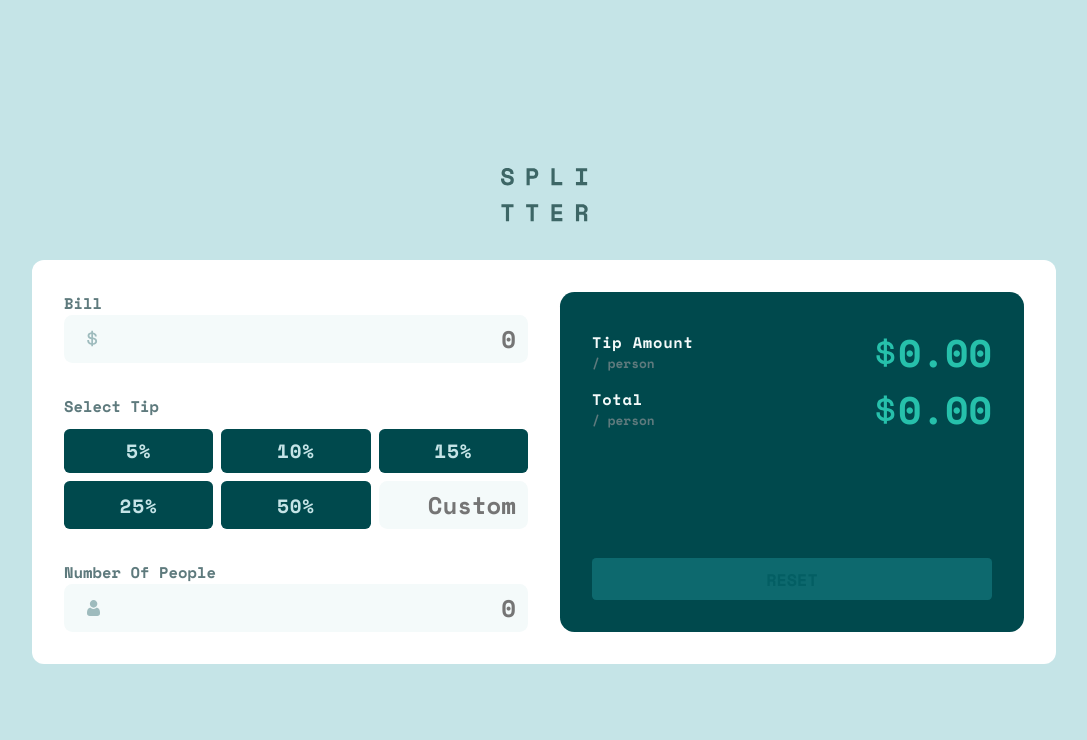
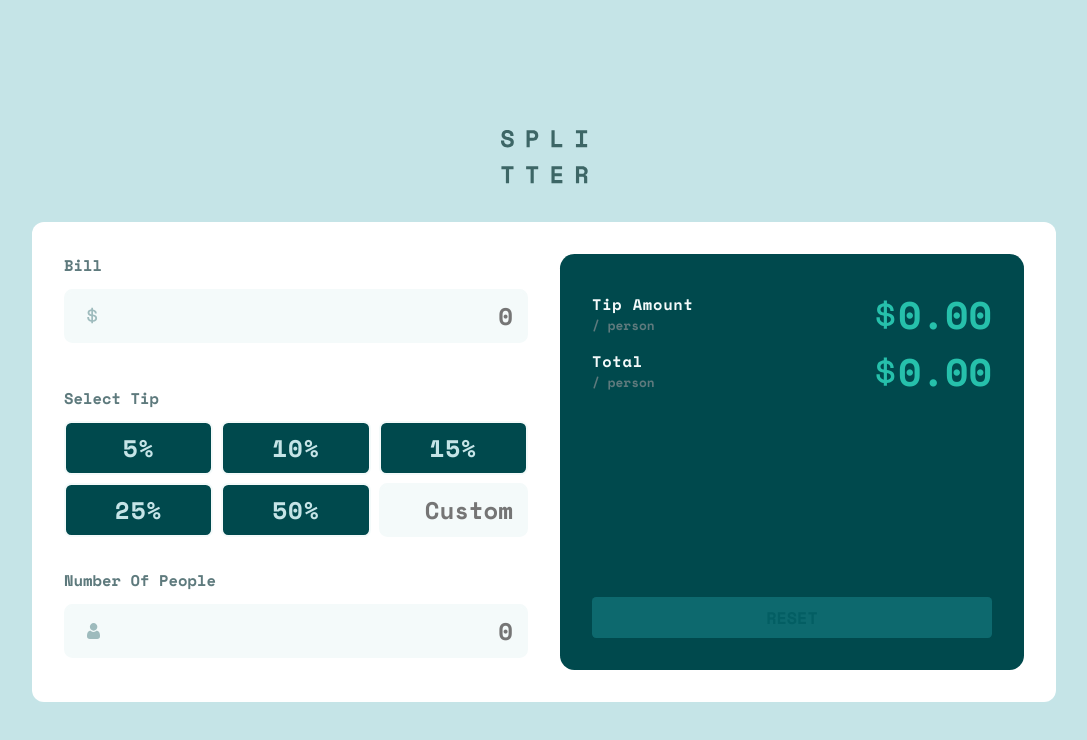
Before and after one commit to Aryan-ki-codepanti/tip-calculator-app, a React (Create React App) app: page / in a window 1280 px wide. Shown: the top 740 px of the page, without its empty margins (96-1183 px from the left). Built offline with nearby package versions, Linux system fonts and the light colour scheme.

Commit message:
Added All active disabled error states

```diff
--- a/src/components/CalculatorInput/CalculatorInput.css
+++ b/src/components/CalculatorInput/CalculatorInput.css
@@ -15,6 +15,15 @@
     font-size: var(--Font-size-form-inputs);
     border-radius: 0.35em;
     padding: 0.25em 0.5em;
+    border: 3px solid var(--Light-grayish-cyan-2);
+}
+.number-of-people-box input , .bill-box input{
+    margin-block: 0.5em;
+}
+
+.calculator-input input:hover,
+.calculator-input input:focus{
+    border: 3px solid var(--Strong-cyan);
 }
 
 .select-tip-box{
--- a/src/components/NumberOfPeople/NumberOfPeople.css
+++ b/src/components/NumberOfPeople/NumberOfPeople.css
@@ -9,3 +9,12 @@
     position: absolute;
     left: 5%;
 }
+
+.number-of-people-header{
+    display: flex;
+    justify-content: space-between;
+}
+
+h1.number-of-people-zero-error{
+    color: var(--Error-state-color) ;
+}
--- a/src/components/NumberOfPeople/NumberOfPeople.jsx
+++ b/src/components/NumberOfPeople/NumberOfPeople.jsx
@@ -3,12 +3,21 @@ import "./NumberOfPeople.css";
 import person from "../../images/icon-person.svg";
 
 export const NumberOfPeople = () => {
+
+    const zeroError = false;
+    const zeroErrorBorder = {
+        borderColor: "var(--Error-state-color)"
+    }
+
     return (
         <div className='number-of-people'>
-            <h1>Number Of People</h1>
+            <div className='number-of-people-header'>
+                <h1>Number Of People</h1>
+                {zeroError && <h1 className='number-of-people-zero-error'>Can't be zero</h1>}
+            </div>
             <div>
-                <img src={person} alt="" />
-                <input type="text" placeholder='0'/>
+                <img src={person} alt="person-svg" />
+                <input style={zeroError ? zeroErrorBorder : {}} type="text" placeholder='0'/>
             </div>
         </div>
     )
--- a/src/components/ResultDisplay/ResultDisplay.css
+++ b/src/components/ResultDisplay/ResultDisplay.css
@@ -17,7 +17,20 @@
     text-transform: uppercase;
     padding: 0.5em;
 
+    background-color: var(--Strong-cyan);
+    color: var(--Very-dark-cyan);
+
+    font-weight: var(--fw-700);
+    cursor: pointer;
+}
+
+.reset-button:disabled{
+    cursor: default;
     background-color: var(--Button-Reset-Disabled-bg);
     color: var(--Button-Reset-Disabled-color);
-    font-weight: var(--fw-700);
 }
+
+.reset-button:hover:enabled{
+    background-color: var(--Button-active-bg);
+    color: var(--Very-dark-cyan);
+}
--- a/src/components/ResultDisplay/ResultDisplay.jsx
+++ b/src/components/ResultDisplay/ResultDisplay.jsx
@@ -4,18 +4,14 @@ import "./ResultDisplay.css";
 
 export const ResultDisplay = () => {
 
-    const resetActiveStyles = {
-        backgroundColor: "var(--Strong-cyan)",
-        color: "var(--Very-dark-cyan)"
-    };
-
+    const disabled = true;
     return (
         <div className="result-wrapper">
             <div>
                 <AmountShow title="tip amount" amount={0} />
                 <AmountShow title="total" amount={0} />
             </div>
-            <button className="reset-button">Reset</button>
+            <button onClick={() => console.log("Reset")} className="reset-button" disabled={disabled}>Reset</button>
         </div>
     );
 };
--- a/src/components/SelectTip/SelectTip.css
+++ b/src/components/SelectTip/SelectTip.css
@@ -7,3 +7,8 @@
 .select-tip h1{
     margin-bottom: 0.7em;
 }
+
+.tip-grid button ,
+.tip-grid input{
+    min-height: 52.23px;
+}
--- a/src/components/TipButton/TipButton.css
+++ b/src/components/TipButton/TipButton.css
@@ -1,12 +1,17 @@
 .tip-button{
     color: var(--Light-grayish-cyan-1);
     background: var(--Very-dark-cyan);
-    border: none;
     outline: none;
     border-radius: 0.3em;
-    padding: 0.4em;
-    font-size: 1.2rem;
+    padding: 0.3em;
+    font-size: 1.5rem;
     font-weight: var(--fw-700);
     cursor: pointer;
     letter-spacing: 0.05em;
+    border: 2px solid var(--Light-grayish-cyan-2);
 }
+
+.tip-button:hover{
+    background-color: var(--Button-active-bg);
+    color: var(--Very-dark-cyan)
+}
--- a/src/index.css
+++ b/src/index.css
@@ -23,7 +23,8 @@
     --White: hsl(0, 0%, 100%);
     --Button-Reset-Disabled-bg: hsl(183, 79%, 24%);
     --Button-Reset-Disabled-color: hsl(183, 94%, 20%);
-
+    --Button-active-bg: hsl(173, 61%, 77%);
+    --Error-state-color: #f16e3a;
     /* ## Typography */
 
     /* ### Body Copy */
```
Also changed, not shown: src/components/SelectTip/SelectTip.jsx (+10 -10 lines).
